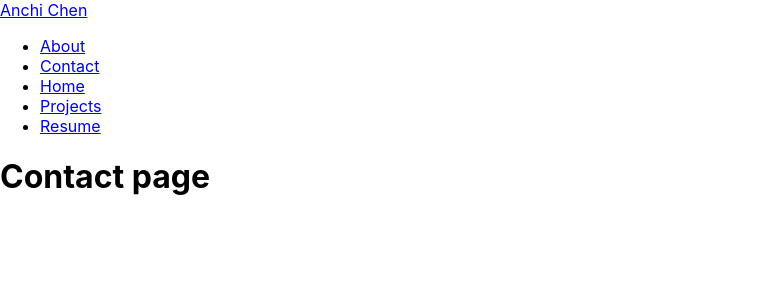
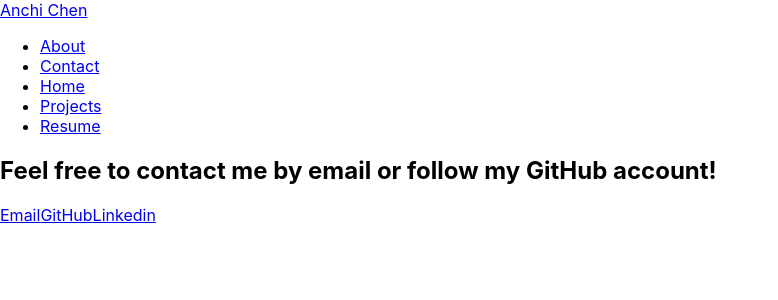
Before and after one commit to chenannchi/portfolio-react, a React (Create React App) app: page /contact in a window 1280 px wide. Shown: the top 300 px of the page, without its empty margins (0-778 px from the left). Built offline with nearby package versions, Linux system fonts and the light colour scheme.

Commit message:
add contact info to cotact page

```diff
--- a/src/pages/Contact.jsx
+++ b/src/pages/Contact.jsx
@@ -1,7 +1,10 @@
 const Contact = () => {
   return (
     <>
-      <h1>Contact page</h1>
+      <h2>Feel free to contact me by email or follow my GitHub account!</h2>
+      <a href = "mailto: anchichenusa@gmail.com">Email</a>
+      <a href = "https://github.com/chenannchi">GitHub</a>
+      <a href = "https://www.linkedin.com/in/anchi-chen/">Linkedin</a>
     </>
   )
 }
```
